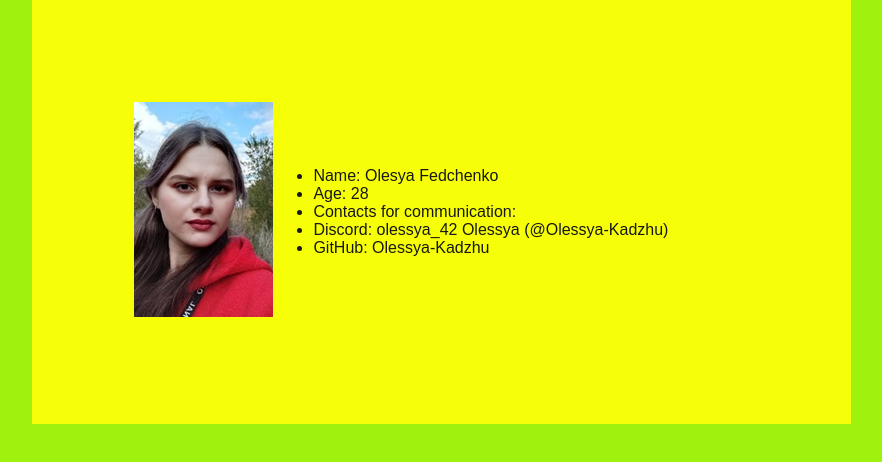
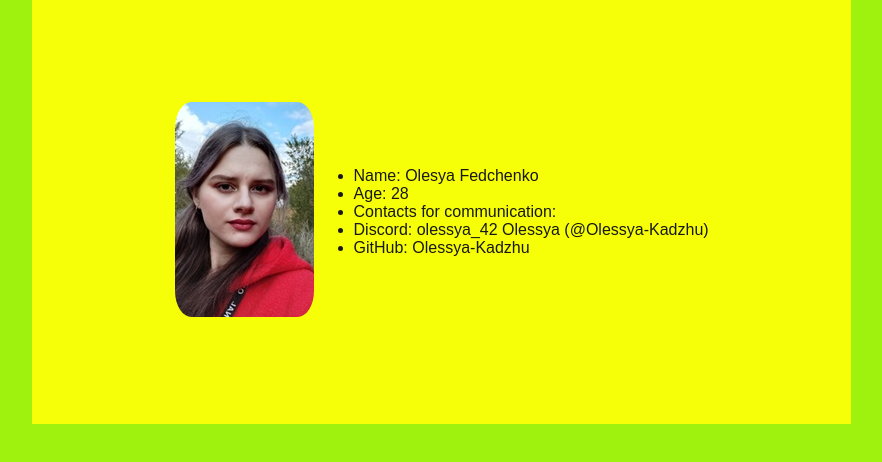
Before and after one commit to Olessya-Kadzhu/rsschool-cv, a plain HTML site: page index.html in a window 1280 px wide. Shown: the whole page, without its empty margins (96-978 px from the left). Drawn offline with Linux system fonts and the light colour scheme.

Commit message:
init: start cv in html, css

```diff
--- a/style.css
+++ b/style.css
@@ -24,8 +24,9 @@ padding: 10%;
 .photo_info{
 display: flex;
 align-items: center;
+justify-content: center;
 }
 
-.photo{
-
+img{
+border-radius: 12%;
 }
```
